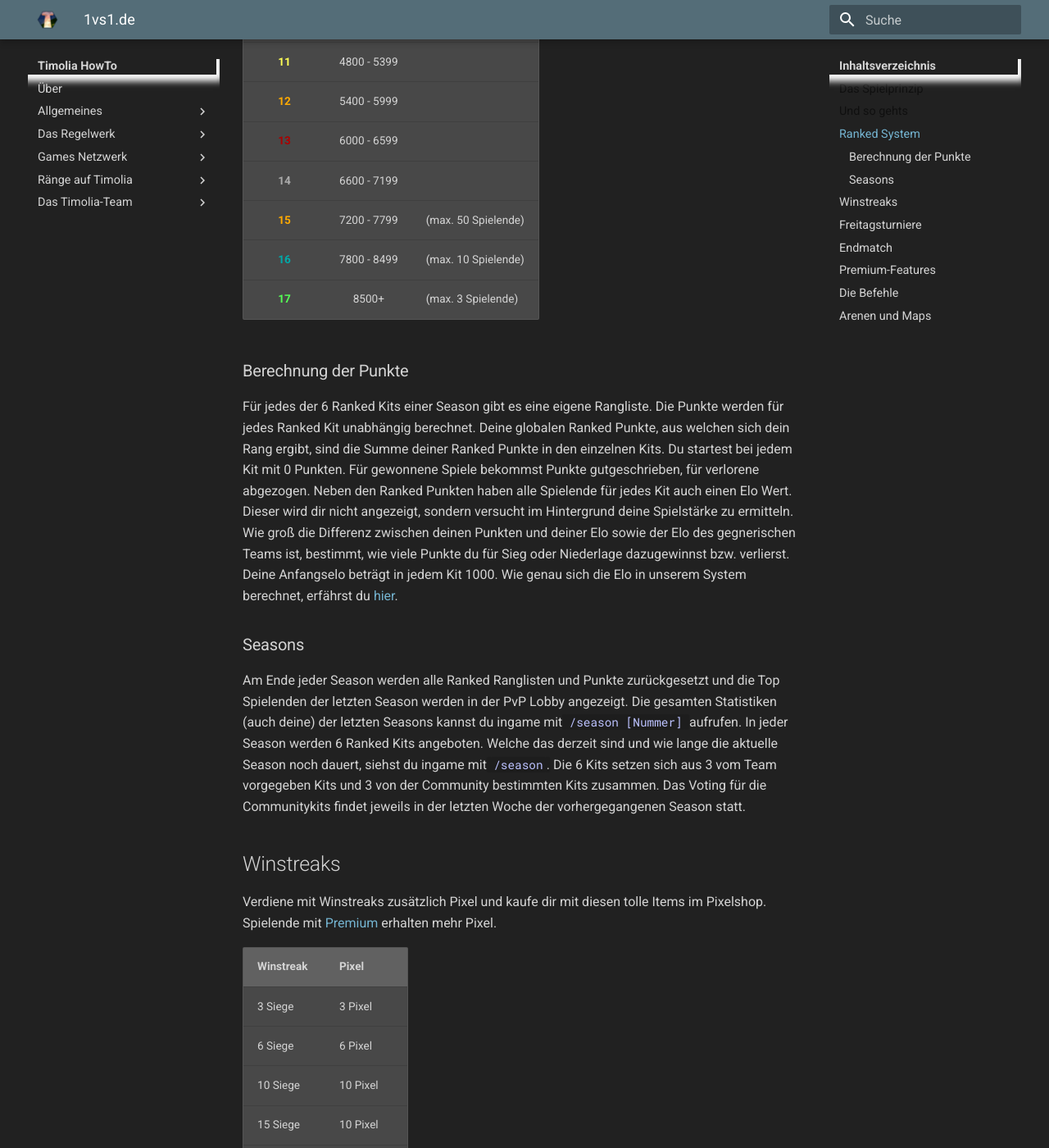
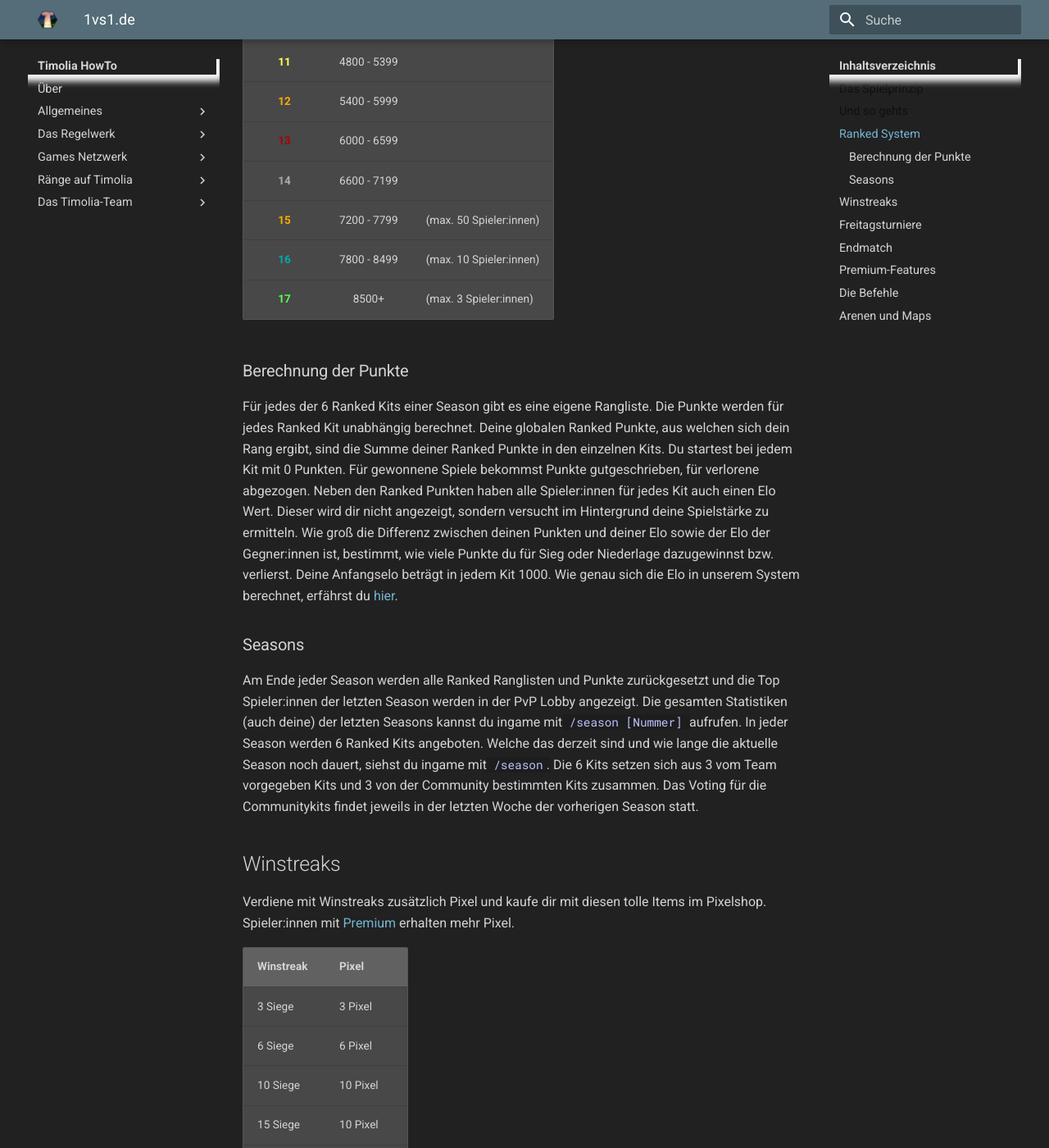
Before and after one commit to TimoliaDE/HowTo, an MkDocs documentation site: the page built from docs/games/1vs1.de.md, in a window 1280 px wide and 1400 px high, scrolled down 2406 px. Shown: the whole window at 82% size. Built offline with MkDocs 1.6.1 and Material for MkDocs 9.7.7, drawn with Linux system fonts in a browser that asks for light colours; old or Windows-style settings are respelled for this version of MkDocs; some of the changed text lies outside the part shown.

Commit message:
1vs1 Games Spieler zu Spieler:in VI

```diff
--- a/docs/games/1vs1.de.md
+++ b/docs/games/1vs1.de.md
@@ -5,11 +5,11 @@
 
 ## Das Spielprinzip
 
-Spiele alleine oder im Team und beweise dich gegenüber dem gegnerischen Team in 1vs1. Wähle eigene oder andere Kits und finde in fairen Kämpfen heraus, wer von euch überlegen ist.
+Spiele alleine oder im Team und beweise dich gegenüber deinen Gegner:innen in 1vs1. Wähle eigene oder andere Kits und finde in fairen Kämpfen heraus, wer besser ist.
 Das Kit lässt sich frei aus allem zusammenstellen, was Creative-Inventar, Amboss und Verzauberungstisch zu bieten haben.
 Über den Schwarzhändler können "Hackerkits" erstellt werden, die modifizierte Items beinhalten.
 Arbeite dich in unserem Ranked-System die Karriereleiter hinauf und erreiche den höchsten Rang des Servers.
-Fordere andere alleine oder in Teams heraus oder nimm an einem Turnier teil und beweise dich gegenüber anderen Spielenden.
+Fordere andere alleine oder in Teams heraus oder nimm an einem Turnier teil und beweise dich gegenüber anderen Spieler:innen.
 
 <iframe width="560" height="315" src="https://www.youtube.com/embed/CRG94nn-7C4" frameborder="0" allowfullscreen></iframe>
 
@@ -19,23 +19,23 @@ Fordere andere alleine oder in Teams heraus oder nimm an einem Turnier teil und
 - Im Kit-Bereich kann das eigene Kit erstellt und beliebig oft verändert werden.
 - Mit einem Rechtsklick auf die Warteschlange können Kit-Einstellungen und Optionen ausgewählt und verändert werden.
 - Per Linksklick mit dem Diamantschwert auf den Warteschlangenzombie kann die Warteschlange betreten werden.
-- Mit einem Linksklick auf einen Spielenden wird diese Person zum Duell herausgefordert, mit einem Rechtsklick versendest du eine Team-Einladung.
+- Mit einem Linksklick auf eine:n Spieler:in wird diese Person zum Duell herausgefordert, mit einem Rechtsklick versendest du eine Team-Einladung.
 - Erzwinge das Ende eines Kampfes mit `/endmatch`. Mehr Infos dazu findest du [hier](#endmatch).
 - Blöcke zerplatzen nach 15 Sekunden in jedem Turnier und Ranked Match, in regulären Spielen, wenn `/endmatch` eingesetzt wurde.
 - Ein Klick auf die Ghast-Träne in der Hotbar bietet eine Übersicht über alle Arenen der Lobby.
 - Mit einem Rechtsklick auf eine Person beobachtest du den Kampf aus deren Perspektive.
 - Der Redstone-Comparator bietet Einstellungsmöglichkeiten zu der Warteschlange, den Kits, Maps und Kämpfen sowie verschiedene Optionen für die Lobby und den Chat.
-- Um noch schneller noch fairere Matches zu finden, kannst du in der globalen Warteschlange gegen die Spielenden auf allen Servern spielen.
+- Um noch schneller noch fairere Matches zu finden, kannst du in der globalen Warteschlange gegen die Spieler:innen auf allen Servern spielen.
 - Sämtliche Kampfstatistiken kannst du mit /statsmenu oder beim Statistiken-Skelett in der Lobby einsehen.
 
 
 ## Ranked System
 
 Arbeite dich in unserem Ranked-System die Karriereleiter hinauf und erreiche den höchsten Rang des Servers.
-Insgesamt gibt es 17 Ränge, die es zu erreichen gilt. Alle besitzt in 1vs1 einen zugewiesenen Wert, die Ranked Punkte.
+Insgesamt gibt es 17 Ränge, die es zu erreichen gilt. Alle besitzen in 1vs1 einen zugewiesenen Wert, die Ranked Punkte.
 Bei einem Sieg erhöhen sich diese, verlierst du ein Spiel, werden dir Punkte abgezogen. Dein Rang bestimmt sich aus der Höhe deiner Punkte.
-Die genauen Punktegrenzen für die einzelnen Ränge kannst du ingame mit dem Befehl `/ranks` aufrufen. Beachte, dass die besten Ränge nur von einer bestimmte Anzahl an Spielenden gleichzeitig besetzt sein können.
-So können nur 3 Spielende gleichzeitig Rang 17 sein, auch wenn mehr als 3 Spielende >8500 Punkte haben. Alle Infos zu deinem aktuellen Rang und deinen Punkteständen findest du unter `/season`.
+Die genauen Punktegrenzen für die einzelnen Ränge kannst du ingame mit dem Befehl `/ranks` aufrufen. Beachte, dass die besten Ränge nur von einer bestimmte Anzahl an Spieler:innen gleichzeitig besetzt sein können.
+So können nur 3 Spieler:innen gleichzeitig Rang 17 sein, auch wenn mehr als 3 Spieler:innen >8500 Punkte haben. Alle Infos zu deinem aktuellen Rang und deinen Punkteständen findest du unter `/season`.
 
 | Rang | Punkte | |
 | :------: | :------: | ----- |
@@ -53,27 +53,27 @@ So können nur 3 Spielende gleichzeitig Rang 17 sein, auch wenn mehr als 3 Spiel
 | <b><span class='minecraft-gold'>12</span></b> | 5400 - 5999 |
 | <b><span class='minecraft-darkred'>13</span></b> | 6000 - 6599 |
 | <b><span class='minecraft-gray'>14</span></b> | 6600 - 7199 |
-| <b><span class='minecraft-gold'>15</span></b> | 7200 - 7799 | (max. 50 Spielende) |
-| <b><span class='minecraft-darkaqua'>16</span></b> | 7800 - 8499 | (max. 10 Spielende) |
-| <b><span class='minecraft-green'>17</span></b> | 8500+ | (max. 3 Spielende) |
+| <b><span class='minecraft-gold'>15</span></b> | 7200 - 7799 | (max. 50 Spieler:innen) |
+| <b><span class='minecraft-darkaqua'>16</span></b> | 7800 - 8499 | (max. 10 Spieler:innen) |
+| <b><span class='minecraft-green'>17</span></b> | 8500+ | (max. 3 Spieler:innen) |
 
 
 ### Berechnung der Punkte
 Für jedes der 6 Ranked Kits einer Season gibt es eine eigene Rangliste. Die Punkte werden für jedes Ranked Kit unabhängig berechnet.
 Deine globalen Ranked Punkte, aus welchen sich dein Rang ergibt, sind die Summe deiner Ranked Punkte in den einzelnen Kits.
-Du startest bei jedem Kit mit 0 Punkten. Für gewonnene Spiele bekommst Punkte gutgeschrieben, für verlorene abgezogen. Neben den Ranked Punkten haben alle Spielende für jedes Kit auch einen Elo Wert.
-Dieser wird dir nicht angezeigt, sondern versucht im Hintergrund deine Spielstärke zu ermitteln. Wie groß die Differenz zwischen deinen Punkten und deiner Elo sowie der Elo des gegnerischen Teams ist, bestimmt, wie viele Punkte du für Sieg oder Niederlage dazugewinnst bzw. verlierst.
+Du startest bei jedem Kit mit 0 Punkten. Für gewonnene Spiele bekommst Punkte gutgeschrieben, für verlorene abgezogen. Neben den Ranked Punkten haben alle Spieler:innen für jedes Kit auch einen Elo Wert.
+Dieser wird dir nicht angezeigt, sondern versucht im Hintergrund deine Spielstärke zu ermitteln. Wie groß die Differenz zwischen deinen Punkten und deiner Elo sowie der Elo der Gegner:innen ist, bestimmt, wie viele Punkte du für Sieg oder Niederlage dazugewinnst bzw. verlierst.
 Deine Anfangselo beträgt in jedem Kit 1000. Wie genau sich die Elo in unserem System berechnet, erfährst du [hier](https://de.wikipedia.org/wiki/Elo-Zahl).
 
 
 ### Seasons
-Am Ende jeder Season werden alle Ranked Ranglisten und Punkte zurückgesetzt und die Top Spielenden der letzten Season werden in der PvP Lobby angezeigt. Die gesamten Statistiken (auch deine) der letzten Seasons kannst du ingame mit `/season [Nummer]` aufrufen.
+Am Ende jeder Season werden alle Ranked Ranglisten und Punkte zurückgesetzt und die Top Spieler:innen der letzten Season werden in der PvP Lobby angezeigt. Die gesamten Statistiken (auch deine) der letzten Seasons kannst du ingame mit `/season [Nummer]` aufrufen.
 In jeder Season werden 6 Ranked Kits angeboten. Welche das derzeit sind und wie lange die aktuelle Season noch dauert, siehst du ingame mit `/season`.
-Die 6 Kits setzen sich aus 3 vom Team vorgegeben Kits und 3 von der Community bestimmten Kits zusammen. Das Voting für die Communitykits findet jeweils in der letzten Woche der vorhergegangenen Season statt.
+Die 6 Kits setzen sich aus 3 vom Team vorgegeben Kits und 3 von der Community bestimmten Kits zusammen. Das Voting für die Communitykits findet jeweils in der letzten Woche der vorherigen Season statt.
 
 
 ## Winstreaks
-Verdiene mit Winstreaks zusätzlich Pixel und kaufe dir mit diesen tolle Items im Pixelshop. Spielende mit [Premium](/ranks/premium/) erhalten mehr Pixel.
+Verdiene mit Winstreaks zusätzlich Pixel und kaufe dir mit diesen tolle Items im Pixelshop. Spieler:innen mit [Premium](/ranks/premium/) erhalten mehr Pixel.
 
 | Winstreak | Pixel |
 | ------ | ------ |
@@ -96,10 +96,10 @@ Mit dem Befehl `/winstreak` kannst du deine aktuelle Winstreak ansehen. Beachte:
 
 ## Freitagsturniere
 Jeden Freitag um 20:00 Uhr findet ein großes Timolia-Turnier statt. Dieses lässt sich mit `/join Timolia` von jedem 1vs1-Server betreten.
-Das Turnier wird gleichzeitig mit einem Stream live übertragen. Die jeweiligen Streamenden und die Kits werden auf [Twitter](https://twitter.com/TimoliaTeam) und im [Timolia-Discord](/discord/) angekündigt.
+Das Turnier wird gleichzeitig von eine:r Streamer:in live übertragen. Die jeweiligen Streamer:innen und die Kits werden auf [Twitter](https://twitter.com/TimoliaTeam) und im [Timolia-Discord](/discord/) angekündigt.
 Der erste Platz hat die Möglichkeit, den [MVP-Rang](/ranks/premium/) für einen Monat zu gewinnen.
-Nimmt der erste Platz das Risikomatch gegen die Person aus dem Stream an und gewinnt es, kann dieser sogar 2 Monate gewinnen. Verliert er allerdings, bekommt er nur einen halben Monat.
-Außerdem erhalten die Top 3 eine Medaille sowie einen entsprechenden Subtitle. Alle Spielenden, die es bis auf den Finalserver schaffen, erhalten zudem 3 Tage Pro!
+Nimmt der erste Platz das Risikomatch gegen die Streamer:innen an und gewinnt es, kann dieser sogar 2 Monate gewinnen. Verliert er allerdings, bekommt er nur einen halben Monat.
+Außerdem erhalten die Top 3 eine Medaille sowie einen entsprechenden Subtitle. Alle Spieler:innen, die es bis auf den Finalserver schaffen, erhalten zudem 3 Tage Pro!
 
 ## Endmatch
 Mit `/endmatch` kann das Ende eines Kampfes erzwungen werden. Sobald dieser Befehl ausgeführt wurde, läuft ein Kampf nur noch eine Minute. Wer in den letzten 30 Sekunden durchschnittlich näher an der Mitte war, gewinnt den Kampf. In einem Turnier lässt sich dieser Befehl natürlich nicht verwenden.
@@ -123,12 +123,12 @@ Hier findest du eine Übersicht der Mindestspielzeiten bis zum Endmatch:
 
 
 ## Premium-Features
-- Während normale Spielende lediglich ein Kit speichern können, stehen Spielenden mit Premium je nach Rang bis zu 5 Slots zur Verfügung. Bei der Mapauswahl haben normale Spielende Zugriff auf einen und Spielende mit Premium je nach Rang bis auf 5 Slots.
-- Des Weiteren können Spielende mit Premium Turniere (`/create`) und Teams mit mehr als zwei Spielenden erstellen. Einige Ränge können sogar serverweite 1vs1-Turniere starten (`/create`).
-- Spielende mit Premium erhalten bis zu drei mal mehr Pixel.
+- Während normale Spieler:innen lediglich ein Kit speichern können, stehen Spieler:innen mit Premium je nach Rang bis zu 5 Slots zur Verfügung. Bei der Mapauswahl haben normale Spieler:innen Zugriff auf einen und Spieler:innen mit Premium je nach Rang bis auf 5 Slots.
+- Des Weiteren können Spieler:innen mit Premium Turniere (`/create`) und Teams mit mehr als zwei Spieler:innen erstellen. Einige Ränge können sogar serverweite 1vs1-Turniere starten (`/create`).
+- Spieler:innen mit Premium erhalten bis zu drei mal mehr Pixel.
 - Setze dir im Kitbereich mit `/hat` Items in deiner Hand auf den Kopf.
 - Wähle mit `/team setcolor` deine Teamfarbe aus.
-- Fordere mit `/bestofx Spieler> <Anzahl>` andere Spielende zu einem Best of 3 oder Best of 5 heraus.
+- Fordere mit `/bestofx <Spieler:in> <Anzahl>` andere Spieler:innen zu einem Best of 3 oder Best of 5 heraus.
 - Werde mit `/togglerank` als normale Person angezeigt.
 
 Welcher Premium-Rang dir welche Vorteile bietet, kannst du [hier](/ranks/premium/) nachlesen.
@@ -137,14 +137,14 @@ Welcher Premium-Rang dir welche Vorteile bietet, kannst du [hier](/ranks/premium
 
 | Befehl | Funktion |
 | ------ | -------- |
-| `/challenge <Name>`, `/c`       | Fordert andere Spielende zu einem Duell heraus |
-| `/compare <Name> <Name>`        | Zeigt die Kampfstatistik zweier Spielenden an |
+| `/challenge <Name>`, `/c`       | Fordert andere Spieler:innen zu einem Duell heraus |
+| `/compare <Name> <Name>`        | Zeigt die Kampfstatistik zweier Spieler:innen an |
 | `/endmatch`                     | Der Kampf wird nach einer Minute mit Entscheidung durch die Mitte beendet |
 | `/importkit <Zahl>`             | Importiere eines deiner Kits im Kitbereich |
 | `/join <Name>`                  | Tritt einem Turnier bei |
 | `/join <Name> <Passwort>`       | Tritt einem passwortgeschützten Turnier bei |
 | `/kit`, `/k`                    | Öffnet das ausgewählte Kit in deinem Inventar |
-| `/kit <Name(:1/2/3/4/5)>`       | Wählt das Kit von anderen Spielenden aus |
+| `/kit <Name(:1/2/3/4/5)>`       | Wählt das Kit von anderen Spieler:innen aus |
 | `/kitinfo`                      | Zeigt Infos über das ausgewählte Kit |
 | `/kits`                         | Listet dir alle von Timolia erstellten Kits auf |
 | `/lastinv <Name>`, `/inv`       | Zeigt das letzte Inventar einer Person |
@@ -157,7 +157,7 @@ Welcher Premium-Rang dir welche Vorteile bietet, kannst du [hier](/ranks/premium
 | `/settings`                     | Öffnet die Einstellungen |
 | `/spectate <Name>`, `/spec`     | Lässt dich einen Kampf beobachten |
 | `/stats`                        | Zeigt dir deine Stats an |
-| `/stats <Name>`                 | Zeigt dir die Stats von anderen Spielenden an |
+| `/stats <Name>`                 | Zeigt dir die Stats von anderen Spieler:innen an |
 | `/statsmenu [Name]`             | Öffnet das Statsmenü |
 | `/surrender`                    | Man tötet sich selbst und beendet den Kampf vorzeitig |
 | `/t`                            | Zeigt die Turnierinformationen |
```
